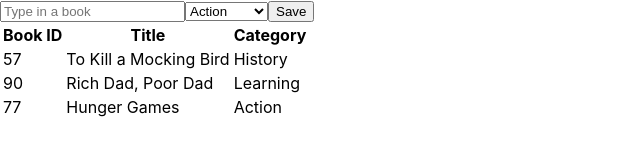
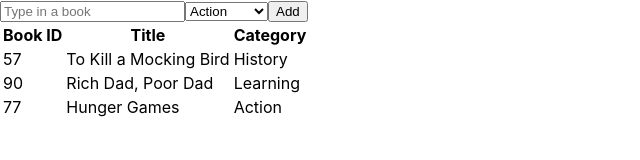
Before and after one commit to mrnadaara/React-Bookstore, a React (Create React App) app: page / in a window 1280 px wide. Shown: the top 160 px of the page, without its empty margins (0-640 px from the left). Built offline with nearby package versions, Linux system fonts and the light colour scheme.

Commit message:
init commit

```diff
--- a/src/containers/BooksForm/BooksForm.jsx
+++ b/src/containers/BooksForm/BooksForm.jsx
@@ -40,7 +40,7 @@
               <option key={category}>{ category }</option>
             ))}
           </select>
-          <button type="submit">Save</button>
+          <button type="submit">Add</button>
         </form>
       </div>
     );
```
